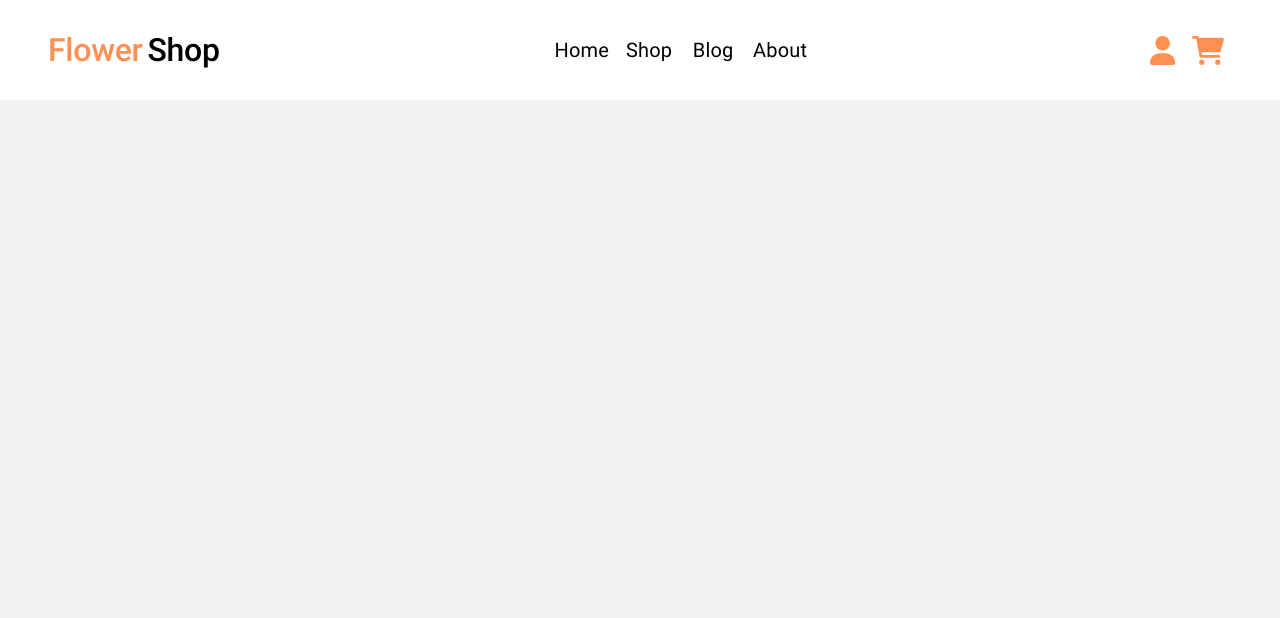
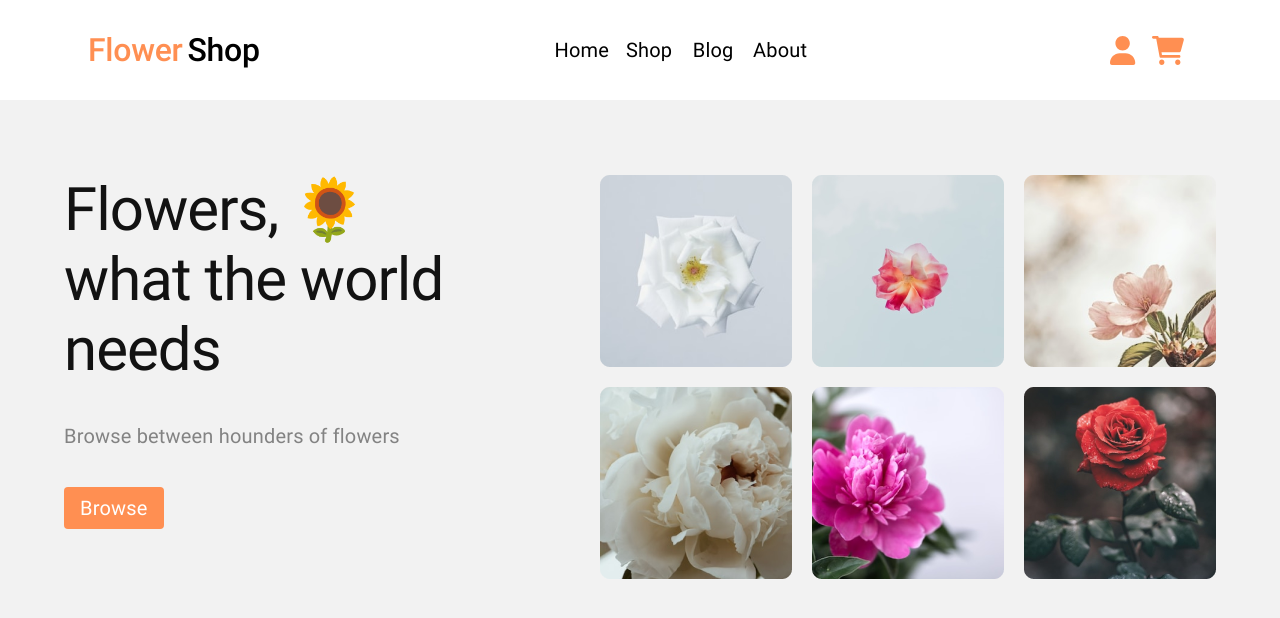
Before and after one commit to thaispsc/flower-shop, a Next.js app: page /flower-shop in a window 1280 px wide. Shown: the top 618 px of the page. Built offline with nearby package versions, Linux system fonts and the light colour scheme.

Commit message:
changing container width

```diff
--- a/src/flower-shop/pages/FlowerShop.tsx
+++ b/src/flower-shop/pages/FlowerShop.tsx
@@ -1,10 +1,14 @@
 import { Container } from '@mui/material'
+import Banner from '../ui/banner/Banner'
 import Header from '../ui/header/Header'
 
 const FlowerShop = () => {
   return (
     <>
       <Header />
+      <Container maxWidth='lg' sx={{ marginTop: '175px' }}>
+        <Banner />
+      </Container>
     </>
   )
 }
--- a/src/flower-shop/ui/header/Header.tsx
+++ b/src/flower-shop/ui/header/Header.tsx
@@ -27,8 +27,8 @@ const Header = () => {
     setAnchorElNav(null)
   }
   return (
-    <AppBar position='fixed' color='secondary' elevation={0}>
-      <Container maxWidth='xl'>
+    <AppBar color='secondary' elevation={0}>
+      <Container maxWidth='lg'>
         <Toolbar
           sx={{
             display: 'flex',
@@ -100,7 +100,16 @@ const Header = () => {
                   },
                 }}
               >
-                <Typography variant='body1'>{page}</Typography>
+                <Typography
+                  variant='body1'
+                  sx={{
+                    '&:hover': {
+                      color: '#FF8F52',
+                    },
+                  }}
+                >
+                  {page}
+                </Typography>
               </Button>
             ))}
           </Box>
```
